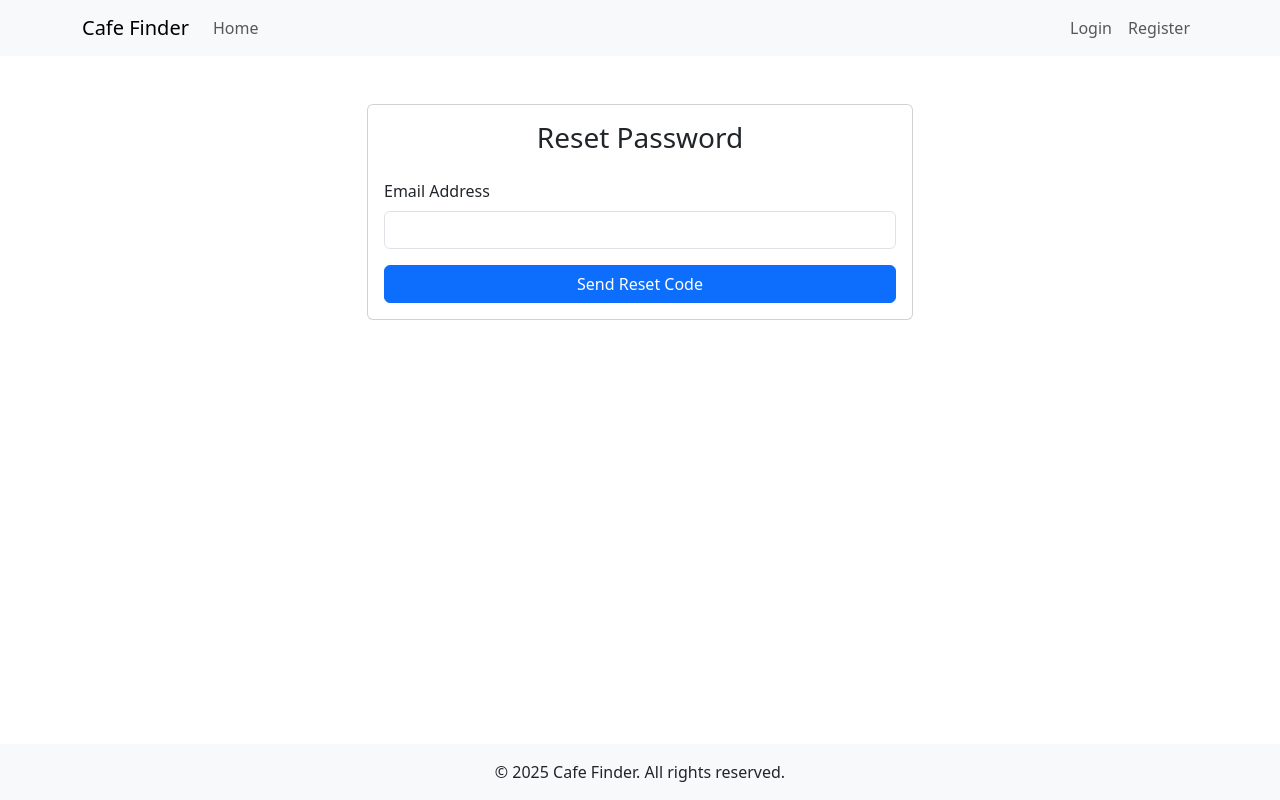
After one commit to DeanJ93/Cafe_website, a Flask app: page /reset-password in a window 1280 px wide. The commit adds this page. Run offline with Flask 3, Linux system fonts and the light colour scheme.

Commit message:
Implement password reset functionality and user account management

```diff
--- a/app.py
+++ b/app.py
@@ -2,11 +2,24 @@ from flask import Flask, render_template, redirect, url_for, request, flash
 from flask_sqlalchemy import SQLAlchemy
 from flask_login import LoginManager, current_user, logout_user, login_user, login_required, UserMixin
 from werkzeug.security import generate_password_hash, check_password_hash
+from flask_mail import Mail, Message
+import secrets
+from datetime import datetime, timedelta
+import os
 
 app = Flask(__name__)
 app.config['SQLALCHEMY_DATABASE_URI'] = 'sqlite:///db-cafes.db'
 app.config['SQLALCHEMY_TRACK_MODIFICATIONS'] = False
 app.config['SECRET_KEY'] = 'your-secret-key-here'  # Change this to a secure secret key
+
+# Email configuration
+app.config['MAIL_SERVER'] = 'smtp.gmail.com'  # Update with your SMTP server
+app.config['MAIL_PORT'] = 587
+app.config['MAIL_USE_TLS'] = True
+app.config['MAIL_USERNAME'] = os.environ.get('MAIL_USERNAME')  # Update with your email
+app.config['MAIL_PASSWORD'] = os.environ.get('MAIL_PASSWORD')  # Update with your email password/app password
+
+mail = Mail(app)
 db = SQLAlchemy(app)
 
 login_manager = LoginManager()
@@ -31,12 +44,26 @@ class User(UserMixin, db.Model):
     username = db.Column(db.String(100), nullable=False, unique=True)
     email = db.Column(db.String(100), nullable=False, unique=True)
     password = db.Column(db.String(100), nullable=False)
+    reset_code = db.Column(db.String(8))
+    reset_code_expires = db.Column(db.DateTime)
 
     def set_password(self, password):
         self.password = generate_password_hash(password)
 
     def check_password(self, password):
         return check_password_hash(self.password, password)
+
+    def set_reset_code(self):
+        self.reset_code = ''.join(secrets.choice('0123456789') for _ in range(6))
+        self.reset_code_expires = datetime.utcnow() + timedelta(minutes=15)
+        return self.reset_code
+
+    def verify_reset_code(self, code):
+        if not self.reset_code or not self.reset_code_expires:
+            return False
+        if datetime.utcnow() > self.reset_code_expires:
+            return False
+        return self.reset_code == code
 
 class UserCafes(db.Model):
     id = db.Column(db.Integer, primary_key=True, autoincrement=True)
@@ -176,5 +203,108 @@ def logout():
     logout_user()
     return redirect(url_for('index'))
 
+@app.route("/reset-password", methods=["GET", "POST"])
+def reset_password_request():
+    if current_user.is_authenticated:
+        return redirect(url_for('index'))
+
+    if request.method == "POST":
+        email = request.form.get("email")
+        user = User.query.filter_by(email=email).first()
+
+        if user:
+            reset_code = user.set_reset_code()
+
+            # Send email with reset code
+            msg = Message('Password Reset Request',
+                        sender=app.config['MAIL_USERNAME'],
+                        recipients=[user.email])
+            msg.body = f'''To reset your password, use this verification code: {reset_code}
+
+If you did not make this request, please ignore this email.
+'''
+            mail.send(msg)
+
+            db.session.commit()
+            flash('Check your email for the instructions to reset your password')
+            return redirect(url_for('reset_password_verify', token=secrets.token_urlsafe(32)))
+
+        flash('Email address not found')
+        return redirect(url_for('reset_password_request'))
+
+    return render_template('reset-password.html', token=None)
+
+@app.route("/reset-password/<token>", methods=["GET", "POST"])
+def reset_password_verify(token):
+    if current_user.is_authenticated:
+        return redirect(url_for('index'))
+
+    if request.method == "POST":
+        code = request.form.get("code")
+        new_password = request.form.get("new_password")
+        confirm_password = request.form.get("confirm_password")
+
+        if len(new_password) < 6:
+            flash("Password must be at least 6 characters long.")
+            return redirect(url_for('reset_password_verify', token=token))
+
+        if new_password != confirm_password:
+            flash("Passwords do not match.")
+            return redirect(url_for('reset_password_verify', token=token))
+
+        user = User.query.filter_by(reset_code=code).first()
+        if user and user.verify_reset_code(code):
+            user.set_password(new_password)
+            user.reset_code = None
+            user.reset_code_expires = None
+            db.session.commit()
+            flash('Your password has been reset.')
+            return redirect(url_for('login'))
+
+        flash('Invalid or expired reset code')
+        return redirect(url_for('reset_password_verify', token=token))
+
+    return render_template('reset-password.html', token=token)
+
+@app.route("/my-account", methods=["GET", "POST"])
+@login_required
+def my_account():
+    if request.method == "POST":
+        email = request.form.get("email")
+        current_password = request.form.get("current_password")
+        new_password = request.form.get("new_password")
+        confirm_password = request.form.get("confirm_password")
+
+        # Verify current password
+        if not current_user.check_password(current_password):
+            flash("Current password is incorrect.")
+            return redirect(url_for("my_account"))
+
+        # Check if email already exists
+        if email != current_user.email and User.query.filter_by(email=email).first():
+            flash("Email address already in use.")
+            return redirect(url_for("my_account"))
+
+        # Update email
+        current_user.email = email
+
+        # Update password if provided
+        if new_password:
+            if len(new_password) < 6:
+                flash("New password must be at least 6 characters long.")
+                return redirect(url_for("my_account"))
+
+            if new_password != confirm_password:
+                flash("New passwords do not match.")
+                return redirect(url_for("my_account"))
+
+            current_user.set_password(new_password)
+
+        db.session.commit()
+        flash("Account updated successfully.")
+        return redirect(url_for("my_account"))
+
+    return render_template("my-account.html")
+
 if __name__ == "__main__":
     app.run(debug=True)
--- a/templates/base.html
+++ b/templates/base.html
@@ -31,10 +31,27 @@
                 <span class="navbar-toggler-icon"></span>
             </button>
             <div class="collapse navbar-collapse" id="navbarNav">
-                <ul class="navbar-nav">
+                <ul class="navbar-nav me-auto">
                     <li class="nav-item">
                         <a class="nav-link" href="{{ url_for('index') }}">Home</a>
                     </li>
+                </ul>
+                <ul class="navbar-nav">
+                    {% if current_user.is_authenticated %}
+                    <li class="nav-item">
+                        <a class="nav-link" href="{{ url_for('my_account') }}">My Account</a>
+                    </li>
+                    <li class="nav-item">
+                        <a class="nav-link" href="{{ url_for('logout') }}">Logout</a>
+                    </li>
+                    {% else %}
+                    <li class="nav-item">
+                        <a class="nav-link" href="{{ url_for('login') }}">Login</a>
+                    </li>
+                    <li class="nav-item">
+                        <a class="nav-link" href="{{ url_for('register') }}">Register</a>
+                    </li>
+                    {% endif %}
                 </ul>
             </div>
         </div>
--- a/templates/login.html
+++ b/templates/login.html
@@ -24,6 +24,7 @@
                     </form>
                     <div class="mt-3 text-center">
                         <p>Don't have an account? <a href="{{ url_for('register') }}">Register here</a></p>
+                        <p><a href="{{ url_for('reset_password_request') }}">Forgot your password?</a></p>
                     </div>
                 </div>
             </div>
--- /dev/null
+++ b/templates/reset-password.html
@@ -0,0 +1,55 @@
+{% extends "base.html" %}
+
+{% block content %}
+<div class="container mt-5">
+    <div class="row justify-content-center">
+        <div class="col-md-6">
+            <div class="card">
+                <div class="card-body">
+                    <h3 class="card-title text-center mb-4">Reset Password</h3>
+
+                    {% with messages = get_flashed_messages() %}
+                        {% if messages %}
+                            {% for message in messages %}
+                                <div class="alert alert-info">{{ message }}</div>
+                            {% endfor %}
+                        {% endif %}
+                    {% endwith %}
+
+                    {% if not token %}
+                    <!-- Email Form -->
+                    <form method="POST" action="{{ url_for('reset_password_request') }}">
+                        <div class="mb-3">
+                            <label for="email" class="form-label">Email Address</label>
+                            <input type="email" class="form-control" id="email" name="email" required>
+                        </div>
+                        <div class="d-grid">
+                            <button type="submit" class="btn btn-primary">Send Reset Code</button>
+                        </div>
+                    </form>
+                    {% else %}
+                    <!-- Reset Code and New Password Form -->
+                    <form method="POST" action="{{ url_for('reset_password_verify', token=token) }}">
+                        <div class="mb-3">
+                            <label for="code" class="form-label">Verification Code</label>
+                            <input type="text" class="form-control" id="code" name="code" required>
+                        </div>
+                        <div class="mb-3">
+                            <label for="new_password" class="form-label">New Password</label>
+                            <input type="password" class="form-control" id="new_password" name="new_password" required>
+                        </div>
+                        <div class="mb-3">
+                            <label for="confirm_password" class="form-label">Confirm New Password</label>
+                            <input type="password" class="form-control" id="confirm_password" name="confirm_password" required>
+                        </div>
+                        <div class="d-grid">
+                            <button type="submit" class="btn btn-primary">Reset Password</button>
+                        </div>
+                    </form>
+                    {% endif %}
+                </div>
+            </div>
+        </div>
+    </div>
+</div>
+{% endblock %}
```
Also changed, not shown: templates/index.html (+1 -10 lines), templates/my-account.html (added, +40 -0 lines).
